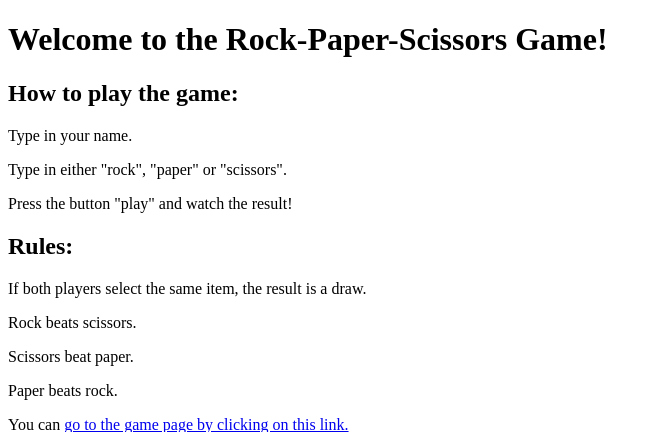
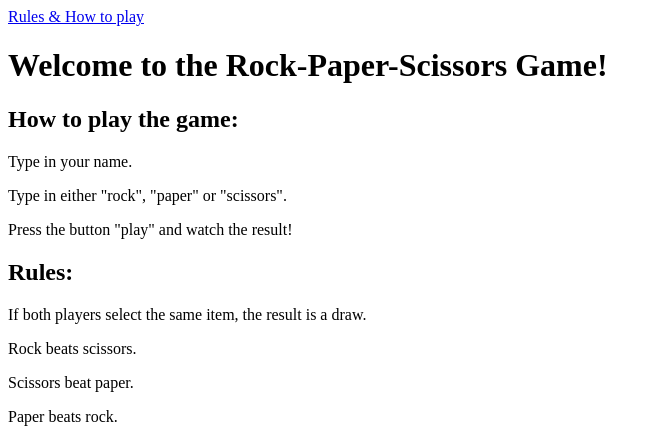
Before and after one commit to J-Rozas/Rock-Paper-Scissors, a Flask app: page / in a window 1280 px wide. Shown: the top 432 px of the page, without its empty margins (0-660 px from the left). Run offline with Flask 2, Linux system fonts and the light colour scheme.

Commit message:
Update base template

```diff
--- a/templates/base.html.jinja
+++ b/templates/base.html.jinja
@@ -7,6 +7,9 @@
         <title>{{ title }}</title>
     </head>
     <body>
+        <header>
+            <a href="./">Rules & How to play</a>
+        </header>
         {% block content %}{% endblock %}
     </body>
 </html>
```
